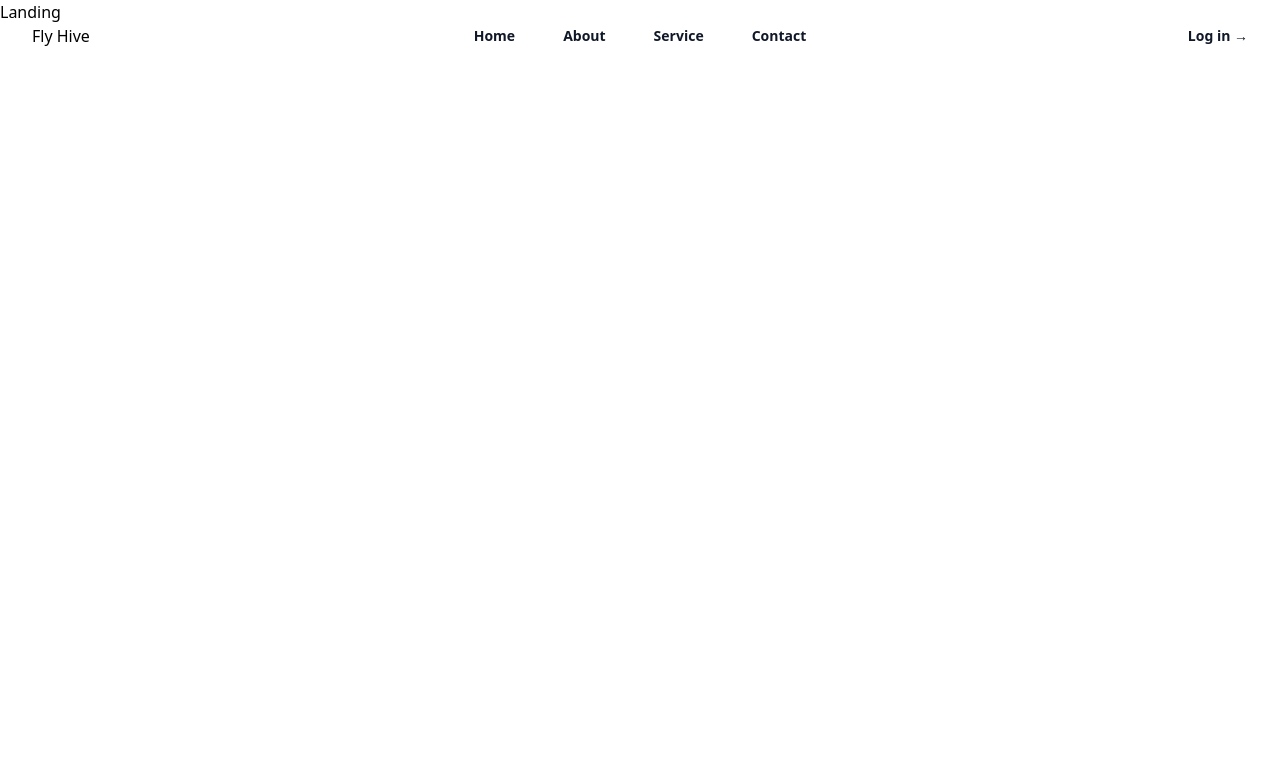
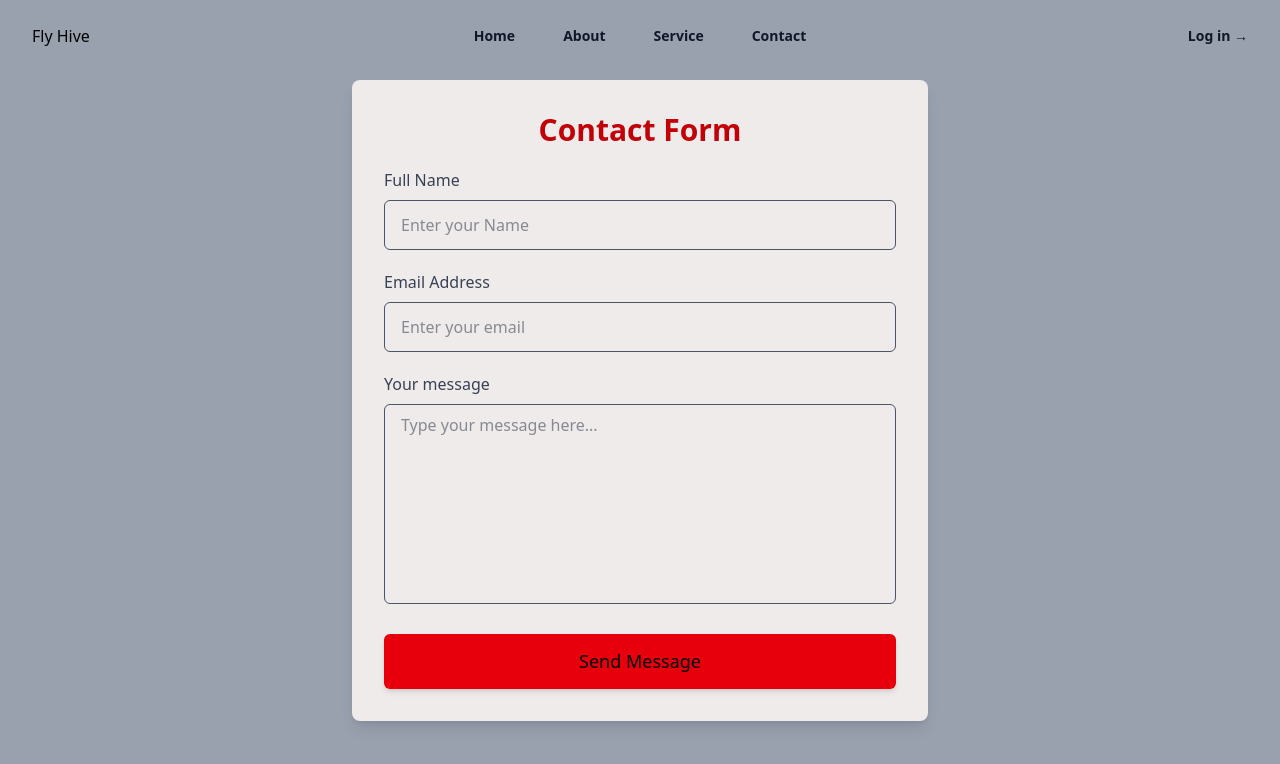
Before and after one commit to necxlabsinc/fly-hive, a Next.js app in the folder frontend/: page /contact in a window 1280 px wide. Shown: the top 764 px of the page. Built offline with nearby package versions, Linux system fonts and the light colour scheme.

Commit message:
Complete Contact form

```diff
--- a/frontend/app/contact/page.tsx
+++ b/frontend/app/contact/page.tsx
@@ -1,11 +1,94 @@
-import React from 'react'
+"use client"
+import React from 'react';
+import Swal from 'sweetalert2';
+import tailwindcss from 'tailwindcss';
 
-const contact = () => {
+function Contact() {
+
+  const [result, setResult] = React.useState("");
+
+  const onSubmit = async (event:any) => {
+      event.preventDefault();
+      setResult("Sending....");
+      const formData = new FormData(event.target);
+
+      formData.append("access_key", "b370237a-fbae-41d8-84df-8bd36e8c3e6e");
+
+      const response = await fetch("https://api.web3forms.com/submit", {
+          method: "POST",
+          body: formData
+      });
+
+        const data = await response.json();
+
+        if (data.success) {
+            Swal.fire({
+                title: "Success!",
+                text: "The message was sent successfully!",
+                icon: "success"
+              });
+              setResult("Message Sent Successfully");
+              event.target.reset();
+          }
+        else {
+            console.log("Error", data);
+            setResult(data.message);
+
+        }
+      };
+
   return (
-    <div>
-      <h1>Landing</h1>
-    </div>
+    <div className="flex items-center justify-center w-full max-w-9xl min-h-screen px-5 bg-gray-400 bg-opacity-40 backdrop-blur-md">
+      <section className="flex items-center justify-center w-full">
+        <form
+         onSubmit={onSubmit}
+          className="w-full max-w-xl bg-[#f0ebeb] text-red-700 p-6 sm:p-8 rounded-lg shadow-lg"
+      >
+        <h2 className="mb-4 text-2xl font-semibold text-center sm:text-3xl">Contact Form</h2>
+
+      <div className="mt-5">
+        <label className="block font-medium text-gray-700">Full Name</label>
+        <input
+          name="name"
+          type="text"
+          placeholder="Enter your Name"
+          required
+          className="w-full h-12 sm:h-[50px] mt-2 px-4 border border-gray-600 rounded-md text-gray-800 text-sm sm:text-base focus:outline-none focus:ring-2 focus:ring-red-500"
+        />
+      </div>
+
+      <div className="mt-5">
+        <label className="block font-medium text-gray-700">Email Address</label>
+        <input
+          name="email"
+          type="email"
+          placeholder="Enter your email"
+          required
+          className="w-full h-12 sm:h-[50px] mt-2 px-4 border border-gray-600 rounded-md text-gray-800 text-sm sm:text-base focus:outline-none focus:ring-2 focus:ring-red-500"
+        />
+      </div>
+
+      <div className="mt-5">
+        <label className="block font-medium text-gray-700">Your message</label>
+        <textarea
+          name="message"
+          placeholder="Type your message here..."
+          required
+          className="w-full h-40 sm:h-[200px] mt-2 px-4 py-2 border border-gray-600 rounded-md text-gray-800 resize-none text-sm sm:text-base focus:outline-none focus:ring-2 focus:ring-red-500"
+        ></textarea>
+      </div>
+
+      <button
+        type="submit"
+        className="w-full h-11 sm:h-[55px] bg-red-600 hover:bg-[#421010] text-black hover:text-white text-lg font-medium mt-6 rounded-md shadow-md transition-all duration-500"
+      >
+        Send Message
+      </button>
+    </form>
+  </section>
+</div>
+
   )
 }
 
-export default contact;
+export default Contact;
--- a/frontend/package.json
+++ b/frontend/package.json
@@ -17,7 +17,8 @@
     "lucide-react": "^0.511.0",
     "next": "15.3.2",
     "react": "^19.0.0",
-    "react-dom": "^19.0.0"
+    "react-dom": "^19.0.0",
+    "sweetalert2": "^11.22.0"
   },
   "devDependencies": {
     "@tailwindcss/postcss": "^4",
--- a/frontend/tailwind.config.ts
+++ b/frontend/tailwind.config.ts
@@ -1,5 +1,5 @@
 /** @type {import('tailwindcss').Config} */
-import { fontFamily } from "tailwindcss/defaultTheme";
+import fontFamily from "tailwindcss/defaultTheme";
 
 const config = {
   content: [
```
Also changed, not shown: 1 other file (tests, documents, lock files or other folders).
